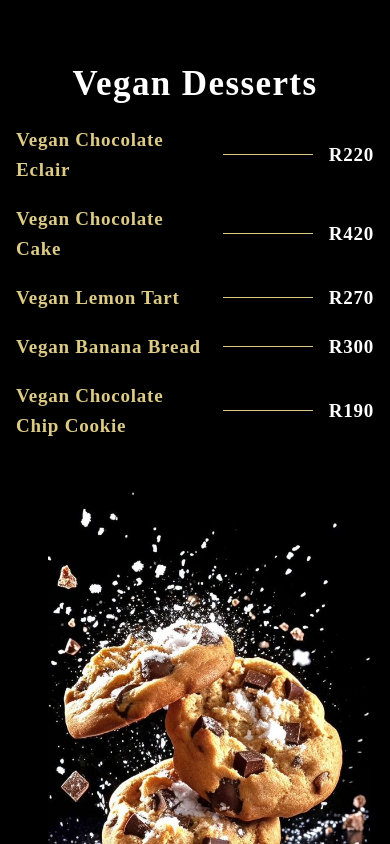
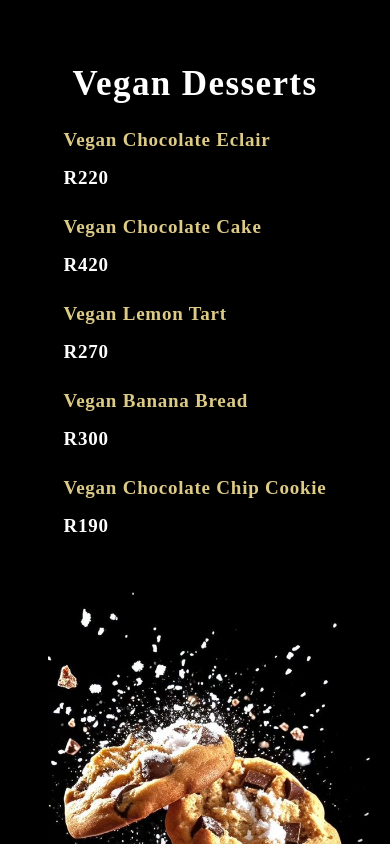
Before and after one commit to Zoedube/eclair-delights, a React (Create React App) app: page / in a window 390 px wide. Shown: the part 3920-4764 px from the top of the page. Built offline with nearby package versions, Linux system fonts and the light colour scheme; a web font is replaced by a local one.

Commit message:
Update
Add responsive styles for MenuItem component.

```diff
--- a/src/components/Menuitem/MenuItem.css
+++ b/src/components/Menuitem/MenuItem.css
@@ -32,3 +32,26 @@
   justify-content: flex-end;
   align-items: flex-end;
 }
+
+/* Responsive */
+@media screen and (max-width: 650px) {
+  .app__menuitem-dash {
+    width: 50px;
+    margin: 0 0.5rem;
+  }
+}
+
+@media screen and (max-width: 450px) {
+  .app__menuitem-head {
+    flex-direction: column;
+    align-items: flex-start;
+  }
+
+  .app__menuitem-dash {
+    display: none;
+  }
+
+  .app__menuitem-price {
+    margin-top: 0.5rem;
+  }
+}
```
